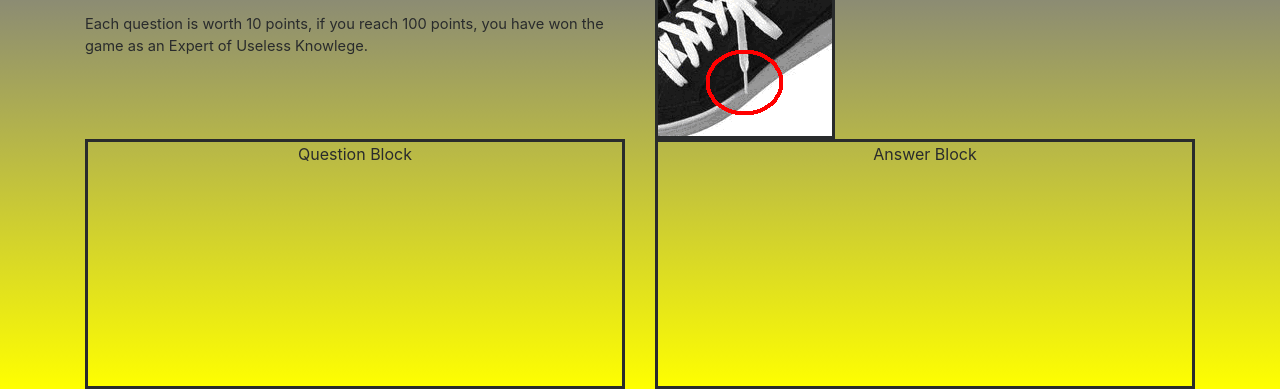
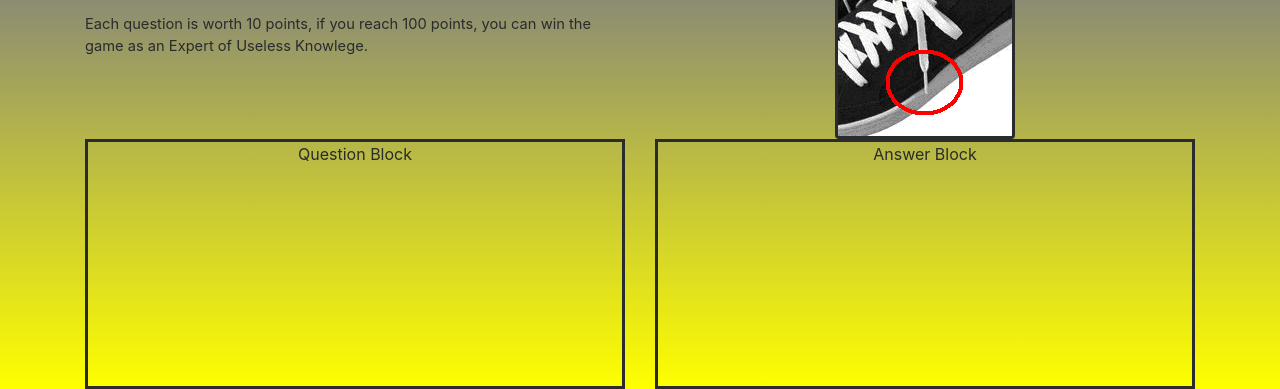
Before and after one commit to keiranevers/TriviaGame, a plain HTML site: page index.html in a window 1280 px wide. Shown: the part 473-862 px from the top of the page. Drawn offline with nearby package versions, Linux system fonts and the light colour scheme.

Commit message:
Update index.html

```diff
--- a/index.html
+++ b/index.html
@@ -24,15 +24,15 @@
 				<h1>Game Objectives</h1>
 				<p>To start the game, clicke the Start button.  Clicking the start button will begin the clock's countdown, and a series of ten questions will appear individually.  The entire series is timed, so you must answer all 10 questions within the allotted time.</p>
 				<p>Each question is multiple choice, you will be notified if you have answered correctly or not after your selection, at which time, you may proceed to the next question.  Once you answer a question, you will not be given the opportunity to go back to that question to select another answer.  The next question will appear for you to choose an answer to.</p>
-				<p>Each question is worth 10 points, if you reach 100 points, you have won the game as an Expert of Useless Knowlege.</p>
+				<p>Each question is worth 10 points, if you reach 100 points, you can win the game as an Expert of Useless Knowlege.</p>
 			</div>
 			<div class="col-sm-6">
-				<h3 class="btn btn-success btn-block">Start Game</h3>
+				<h3 class="btn btn-success btn-block" id="start">Start Game</h3>
 				<div class="clock">00:00:00</div>
 				<h4>Correct Count: <a id="correctCount">0</a></h4>
 				<h4>Incorrect Count: <a id="incorrectCount">0</a></h4>
 				<h2>Score: <a id="score">0%</a></h2>
-				<img id="image" src="assets/images/shoelace.jpg">
+				<img id="image" class="rounded mx-auto d-block" src="assets/images/shoelace.jpg">
 			</div>
 		</div>
 		<div class="row">
```
